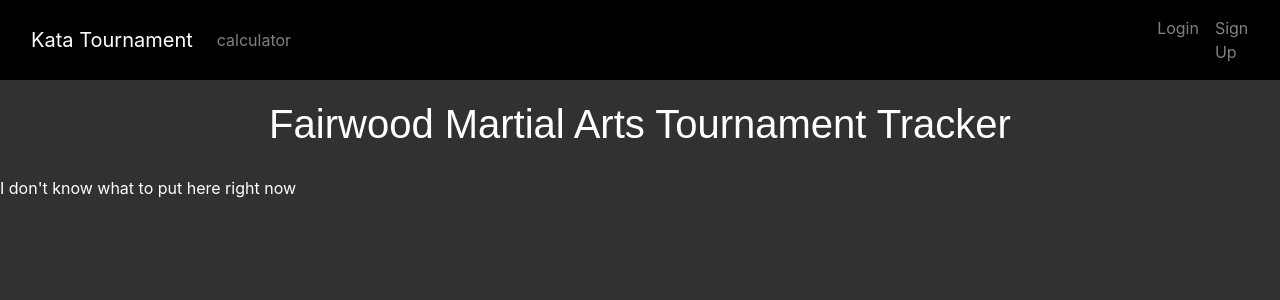
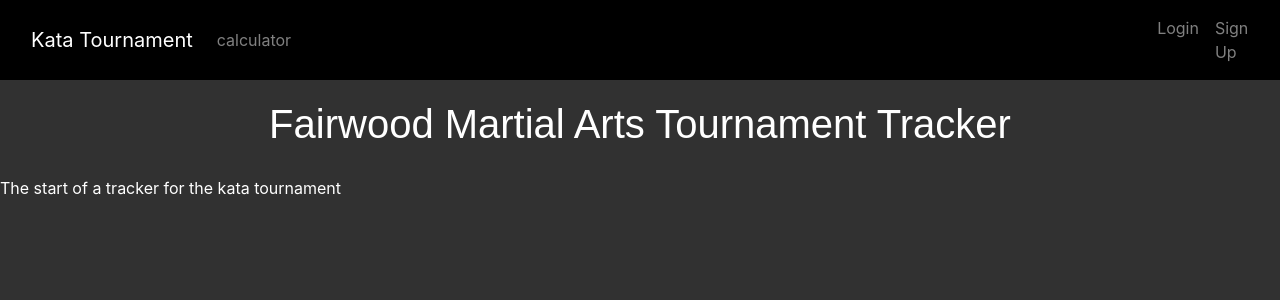
Before and after one commit to JosephCordell/KataTournamentTracker, a React (Create React App) app in the folder client/: page / in a window 1280 px wide. Shown: the top 300 px of the page. Built offline with nearby package versions, Linux system fonts and the light colour scheme.

Commit message:
Updated message

```diff
--- a/client/src/views/Homepage.js
+++ b/client/src/views/Homepage.js
@@ -7,7 +7,7 @@ export default function Homepage() {
         <div>
             <h1 className='fairwoodTitle'> Fairwood Martial Arts Tournament Tracker</h1>
 
-            I don't know what to put here right now
+            The start of a tracker for the kata tournament
 
         </div>
     )
```
